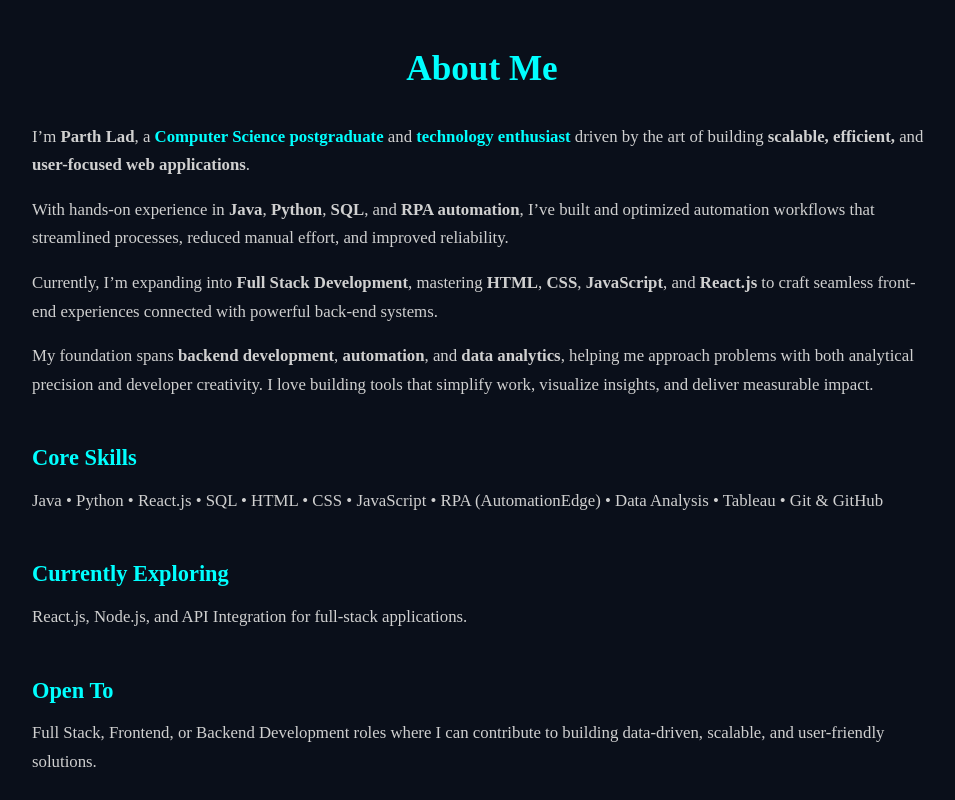
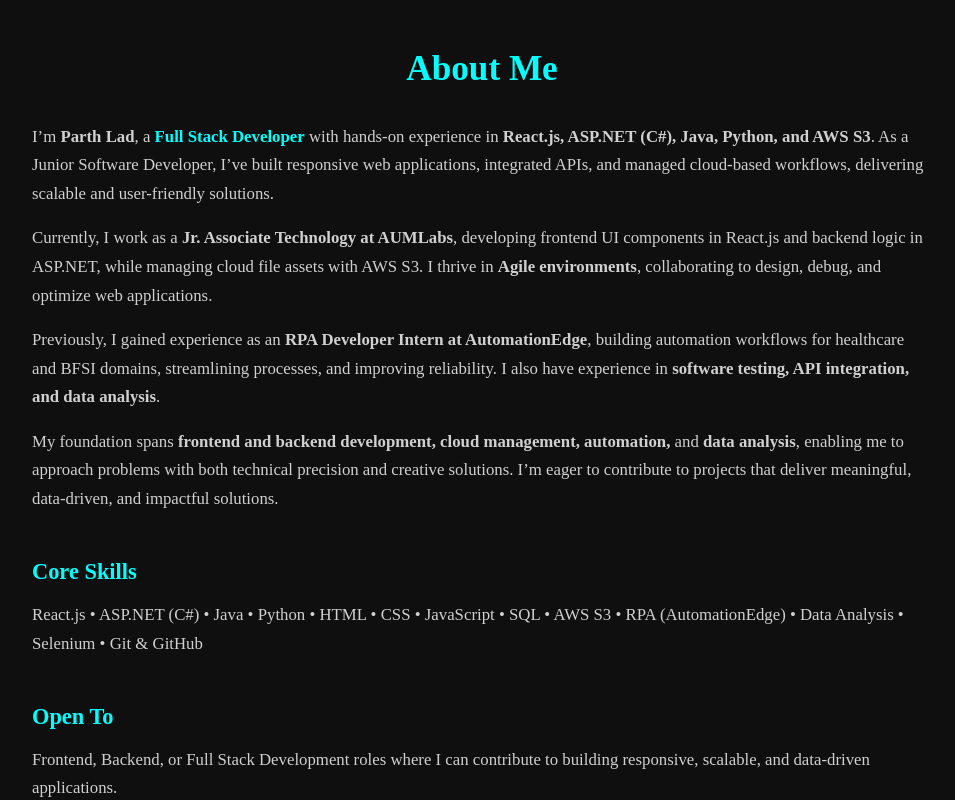
Before and after one commit to Parthlad1/my-portfolio, a React (Vite) app: page / in a window 1280 px wide. Shown: the part 1060-1860 px from the top of the page, without its empty margins (158-1113 px from the left). Built offline with nearby package versions, Linux system fonts and the light colour scheme.

Commit message:
Update About Section and Make Some Changes

```diff
--- a/src/App.jsx
+++ b/src/App.jsx
@@ -7,6 +7,7 @@
 import About from './sections/About.jsx'
 import Skills from './sections/Skills.jsx'
 import Experience from './sections/Experience.jsx'
+import Project from './sections/Project.jsx'
 
 function App() {
 
@@ -17,6 +18,7 @@
       <About />
       <Skills />
       <Experience />
+      <Project />
     </>
   )
 }
--- a/src/sections/About.css
+++ b/src/sections/About.css
@@ -1,5 +1,5 @@
 .about {
-  background-color: #0a0f1a;
+  background-color: #0f0f0f;
   color: #e0e0e0;
   padding: 80px 10%;
   text-align: left;
--- a/src/sections/About.jsx
+++ b/src/sections/About.jsx
@@ -6,53 +6,29 @@
       <div className="about-container">
         <h2 className="about-title"> About Me</h2>
         <p className="about-text">
-          I’m <strong>Parth Lad</strong>, a{" "}
-          <span className="highlight">Computer Science postgraduate</span> and{" "}
-          <span className="highlight">technology enthusiast</span> driven by the
-          art of building <strong>scalable, efficient,</strong> and{" "}
-          <strong>user-focused web applications</strong>.
+          I’m <strong>Parth Lad</strong>, a <span className="highlight">Full Stack Developer</span> with hands-on experience in <strong>React.js, ASP.NET (C#), Java, Python, and AWS S3</strong>. As a Junior Software Developer, I’ve built responsive web applications, integrated APIs, and managed cloud-based workflows, delivering scalable and user-friendly solutions.
         </p>
 
         <p className="about-text">
-          With hands-on experience in <strong>Java</strong>,{" "}
-          <strong>Python</strong>, <strong>SQL</strong>, and{" "}
-          <strong>RPA automation</strong>, I’ve built and optimized automation
-          workflows that streamlined processes, reduced manual effort, and
-          improved reliability.
+          Currently, I work as a <strong>Jr. Associate Technology at AUMLabs</strong>, developing frontend UI components in React.js and backend logic in ASP.NET, while managing cloud file assets with AWS S3. I thrive in <strong>Agile environments</strong>, collaborating to design, debug, and optimize web applications.
         </p>
 
         <p className="about-text">
-          Currently, I’m expanding into{" "}
-          <strong>Full Stack Development</strong>, mastering{" "}
-          <strong>HTML</strong>, <strong>CSS</strong>, <strong>JavaScript</strong>,
-          and <strong>React.js</strong> to craft seamless front-end experiences
-          connected with powerful back-end systems.
+          Previously, I gained experience as an <strong>RPA Developer Intern at AutomationEdge</strong>, building automation workflows for healthcare and BFSI domains, streamlining processes, and improving reliability. I also have experience in <strong>software testing, API integration, and data analysis</strong>.
         </p>
 
         <p className="about-text">
-          My foundation spans <strong>backend development</strong>,{" "}
-          <strong>automation</strong>, and <strong>data analytics</strong>,
-          helping me approach problems with both analytical precision and
-          developer creativity. I love building tools that simplify work,
-          visualize insights, and deliver measurable impact.
+          My foundation spans <strong>frontend and backend development, cloud management, automation,</strong> and <strong>data analysis</strong>, enabling me to approach problems with both technical precision and creative solutions. I’m eager to contribute to projects that deliver meaningful, data-driven, and impactful solutions.
         </p>
 
         <h3 className="about-subtitle"> Core Skills</h3>
         <p className="about-text">
-          Java • Python • React.js • SQL • HTML • CSS • JavaScript • RPA
-          (AutomationEdge) • Data Analysis • Tableau • Git & GitHub
-        </p>
-
-        <h3 className="about-subtitle"> Currently Exploring</h3>
-        <p className="about-text">
-          React.js, Node.js, and API Integration for full-stack applications.
+          React.js • ASP.NET (C#) • Java • Python • HTML • CSS • JavaScript • SQL • AWS S3 • RPA (AutomationEdge) • Data Analysis • Selenium • Git & GitHub
         </p>
 
         <h3 className="about-subtitle"> Open To</h3>
         <p className="about-text">
-          Full Stack, Frontend, or Backend Development roles where I can
-          contribute to building data-driven, scalable, and user-friendly
-          solutions.
+          Frontend, Backend, or Full Stack Development roles where I can contribute to building responsive, scalable, and data-driven applications.
         </p>
       </div>
     </section>
--- a/src/sections/Home.css
+++ b/src/sections/Home.css
@@ -5,7 +5,7 @@
   justify-content: space-between;
   padding: 80px 10%;
   height: 100vh;
-  background: linear-gradient(135deg, #0a0a0a, #212121);
+  background: #121212;
   color: #e0e0e0;
   gap: 60px;
 }
```
Also changed, not shown: 1 other file (tests, documents, lock files or other folders).
